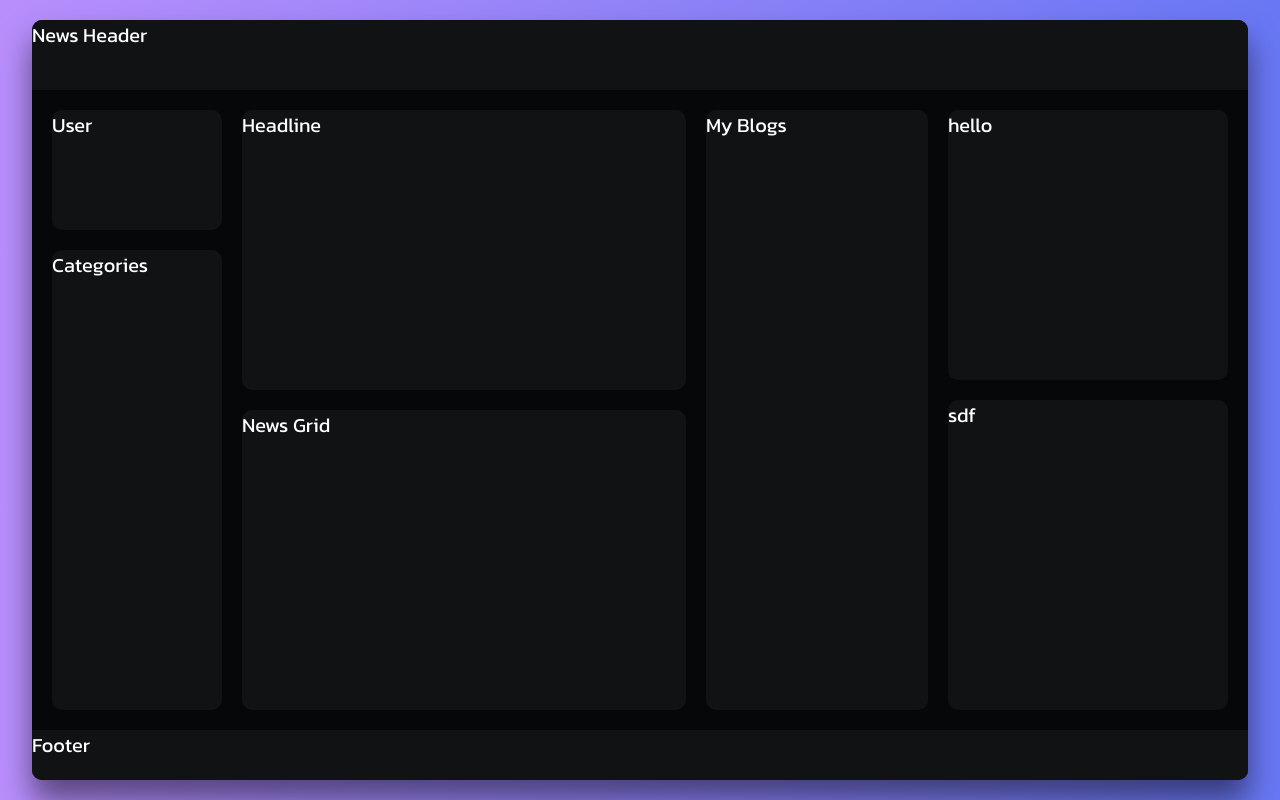
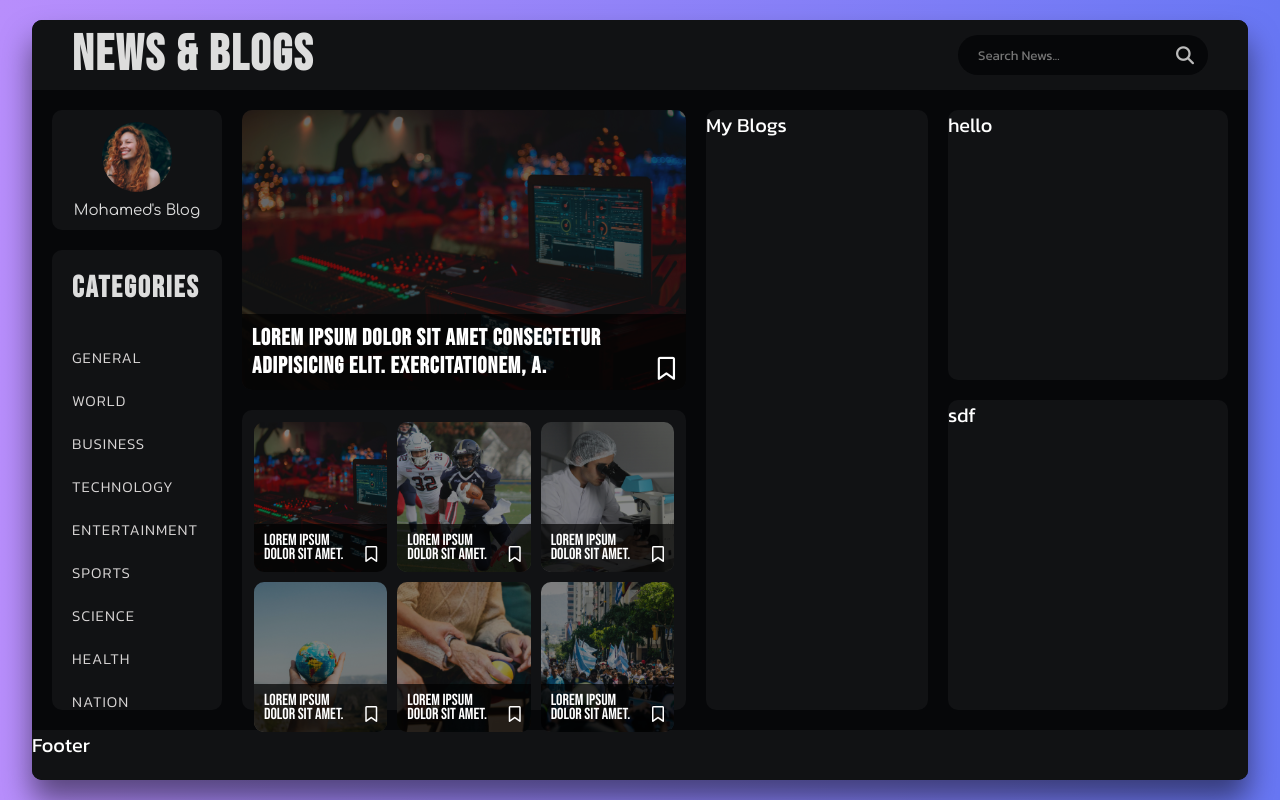
Before and after one commit to mohamednaeemm/news-blogs-app, a React (Vite) app: page / in a window 1280 px wide. Built offline with nearby package versions, Linux system fonts and the light colour scheme.

Commit message:
news-content

```diff
--- a/src/components/News.css
+++ b/src/components/News.css
@@ -14,6 +14,51 @@
     min-height: 7rem;
     background-color: #111214;
     border-radius: 1rem 1rem 0 0;
+    display: flex;
+    justify-content: space-between;
+    align-items: center;
+    padding: 0 4rem;
+}
+
+.logo {
+    font-family: "Bebas Neue", sans-serif;
+    font-size: 5rem;
+    color: #ddd;
+    letter-spacing: 0.2rem;
+}
+
+.search-bar {
+    position: relative;
+}
+
+.search-bar input {
+    width: 25rem;
+    height: 4rem;
+    background-color: #060709;
+    border: none;
+    border-radius: 5rem;
+    padding: 0 4rem 0 2rem;
+    color: #ddd;
+    transition: width 0.5s;
+}
+
+.search-bar input:focus {
+    width: 35rem;
+}
+
+.search-bar input:focus::placeholder {
+    color: transparent;
+}
+
+.search-bar button {
+    background-color: transparent;
+    border: none;
+    position: absolute;
+    top: 50%;
+    right: 1.4rem;
+    transform: translateY(-50%);
+    color: #bbb;
+    font-size: 1.8rem;
 }
 
 .news-content {
@@ -36,6 +81,25 @@
     height: 20%;
     background-color: #111214;
     border-radius: 1rem;
+    display: flex;
+    flex-direction: column;
+    justify-content: center;
+    align-items: center;
+    row-gap: 1rem;
+    cursor: pointer;
+}
+
+.user img {
+    width: 7rem;
+    aspect-ratio: 1;
+    object-fit: cover;
+    border-radius: 50%;
+}
+
+.user p {
+    font-family: "Comfortaa", sans-serif;
+    font-size: 1.5rem;
+    color: #ddd;
 }
 
 .categories {
@@ -43,6 +107,40 @@
     height: calc(80% - 2rem);
     background-color: #111214;
     border-radius: 1rem;
+    display: flex;
+    flex-direction: column;
+    row-gap: 2rem;
+    padding: 2rem;
+}
+
+.nav-heading {
+    font-family: "Bebas Neue", sans-serif;
+    font-size: clamp(1.5rem, 2.5cqi, 3rem);
+    color: #ddd;
+    letter-spacing: 0.2rem;
+    margin-bottom: 2rem;
+}
+
+.nav-links {
+    display: flex;
+    flex-direction: column;
+    row-gap: 2rem;
+}
+
+.nav-link {
+    font-size: 1.5rem;
+    font-weight: 300;
+    color: #dad7d7;
+    text-transform: uppercase;
+    letter-spacing: 0.1rem;
+    display: flex;
+    align-items: center;
+}
+
+.nav-link i {
+    font-size: 1.7rem;
+    margin-left: 1rem;
+
 }
 
 .news-section {
@@ -57,6 +155,36 @@
     background-color: #111214;
     border-radius: 1rem;
     margin-bottom: 2rem;
+    position: relative;
+}
+
+.headline-title {
+    width: 100%;
+    position: absolute;
+    bottom: 0;
+    left: 0;
+    padding: 1rem 4rem 1rem 1rem;
+    font-family: "Bebas Neue", sans-serif;
+    font-size: clamp(1.5rem, 1.8cqi, 3rem);
+    letter-spacing: 0.1rem;
+    color: #fff;
+    background-color: rgba(0, 0, 0, 0.7);
+    border-radius: 0 0 1rem 1rem;
+}
+
+.bookmark {
+    position: absolute;
+    bottom: 1rem;
+    right: 1rem;
+    cursor: pointer;
+}
+
+.headline img {
+    width: 100%;
+    height: 100%;
+    object-fit: cover;
+    border-radius: 1rem;
+    opacity: 0.4;
 }
 
 .news-grid {
@@ -64,6 +192,44 @@
     height: 50%;
     background-color: #111214;
     border-radius: 1rem;
+    display: grid;
+    grid-template-columns: repeat(3, 1fr);
+    grid-template-rows: repeat(2, 1fr);
+    gap: 1rem;
+    padding: 1.2rem;
+    justify-content: center;
+    align-items: center;
+}
+
+.news-grid-item {
+    width: 100%;
+    height: 100%;
+    min-height: 15rem;
+    border-radius: 1rem;
+    position: relative;
+}
+
+.news-grid-item img {
+    width: 100%;
+    height: 100%;
+    display: block;
+    object-fit: cover;
+    border-radius: 1rem;
+    opacity: 0.5;
+}
+
+.news-grid-item h3 {
+    position: absolute;
+    bottom: 0;
+    left: 0;
+    padding: 1rem 3rem 1rem 1rem;
+    font-family: "Bebas Neue", sans-serif;
+    font-size: 1.6rem;
+    line-height: 1.4rem;
+    background-color: rgba(0, 0, 0, 0.7);
+    width: 100%;
+    border-radius: 0 0 1rem 1rem;
+    font-weight: 300;
 }
 
 .my-blogs {
--- a/src/components/News.jsx
+++ b/src/components/News.jsx
@@ -2,19 +2,83 @@
 import Weather from './Weather'
 import Calendar from './Calendar'
 import './News.css'
+import userImg from '../assets/images/user.jpg'
+import techImg from '../assets/images/tech.jpg'
+import sportsImg from '../assets/images/sports.jpg'
+import scienceImg from '../assets/images/science.jpg'
+import worldImg from '../assets/images/world.jpg'
+import healthImg from '../assets/images/health.jpg'
+import nationImg from '../assets/images/nation.jpg'
 
 const News = () => {
   return (
     <div className="news">
-      <header className="news-header">News Header</header>
-        <div className="news-content">
+      <header className="news-header">
+        <h1 className="logo">News & Blogs</h1>
+        <div className="search-bar">
+            <form action="">
+                <input type="text" placeholder='Search News...'/>
+                <button type="submit">
+                    <i className="fa-solid fa-magnifying-glass"></i>
+                </button>
+            </form>
+        </div>
+      </header>
+        <div className="news-content" >
             <div className="navbar">
-                <div className="user">User</div>
-                <nav className="categories">Categories</nav>
+                <div className="user">
+                    <img src={userImg} alt="User Image" />
+                    <p>Mohamed&apos;s Blog</p>
+                </div>
+                <nav className="categories">
+                    <h1 className="nav-heading">categories</h1>
+                    <div className="nav-links">
+                        <a href="" className="nav-link">General</a>
+                        <a href="" className="nav-link">World</a>
+                        <a href="" className="nav-link">Business</a>
+                        <a href="" className="nav-link">Technology</a>
+                        <a href="" className="nav-link">Entertainment</a>
+                        <a href="" className="nav-link">Sports</a>
+                        <a href="" className="nav-link">Science</a>
+                        <a href="" className="nav-link">Health</a>
+                        <a href="" className="nav-link">Nation</a>
+                        <a href="" className="nav-link">Bookmark <i className="fa-regular fa-bookmark"></i></a>
+                    </div>
+                </nav>
             </div>
             <div className="news-section">
-                <div className="headline">Headline</div>
-                <div className="news-grid">News Grid</div>
+                <div className="headline">
+                    <img src={techImg} alt="Headline Img" />
+                    <h2 className="headline-title">
+                    Lorem ipsum dolor sit amet consectetur adipisicing elit. Exercitationem, a.<i className="fa-regular fa-bookmark bookmark"></i>
+                    </h2>
+                </div>
+                <div className="news-grid">
+                    <div className="news-grid-item">
+                        <img src={techImg} alt="News image" />
+                        <h3>Lorem ipsum dolor sit amet.<i className="fa-regular fa-bookmark bookmark"></i></h3>
+                    </div>
+                    <div className="news-grid-item">
+                        <img src={sportsImg} alt="News image" />
+                        <h3>Lorem ipsum dolor sit amet.<i className="fa-regular fa-bookmark bookmark"></i></h3>
+                    </div>
+                    <div className="news-grid-item">
+                        <img src={scienceImg} alt="News image" />
+                        <h3>Lorem ipsum dolor sit amet.<i className="fa-regular fa-bookmark bookmark"></i></h3>
+                    </div>
+                    <div className="news-grid-item">
+                        <img src={worldImg} alt="News image" />
+                        <h3>Lorem ipsum dolor sit amet.<i className="fa-regular fa-bookmark bookmark"></i></h3>
+                    </div>
+                    <div className="news-grid-item">
+                        <img src={healthImg} alt="News image" />
+                        <h3>Lorem ipsum dolor sit amet.<i className="fa-regular fa-bookmark bookmark"></i></h3>
+                    </div>
+                    <div className="news-grid-item">
+                        <img src={nationImg} alt="News image" />
+                        <h3>Lorem ipsum dolor sit amet.<i className="fa-regular fa-bookmark bookmark"></i></h3>
+                    </div>
+                </div>
             </div>
             <div className="my-blogs">My Blogs</div>
             <div className="weather-calendar">
```
Also changed, not shown: src/components/Calendar.css (line endings or trailing spaces).
